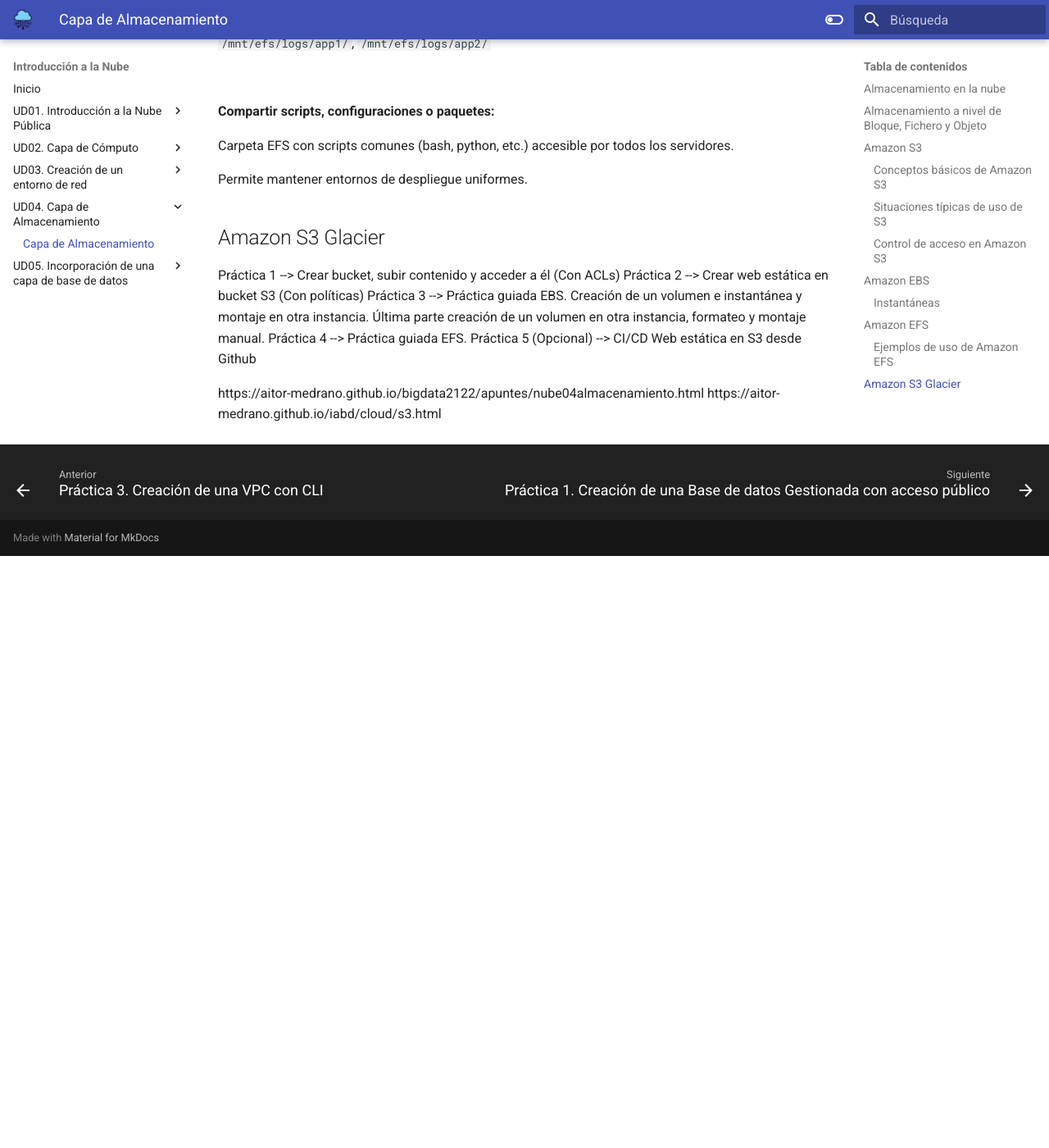
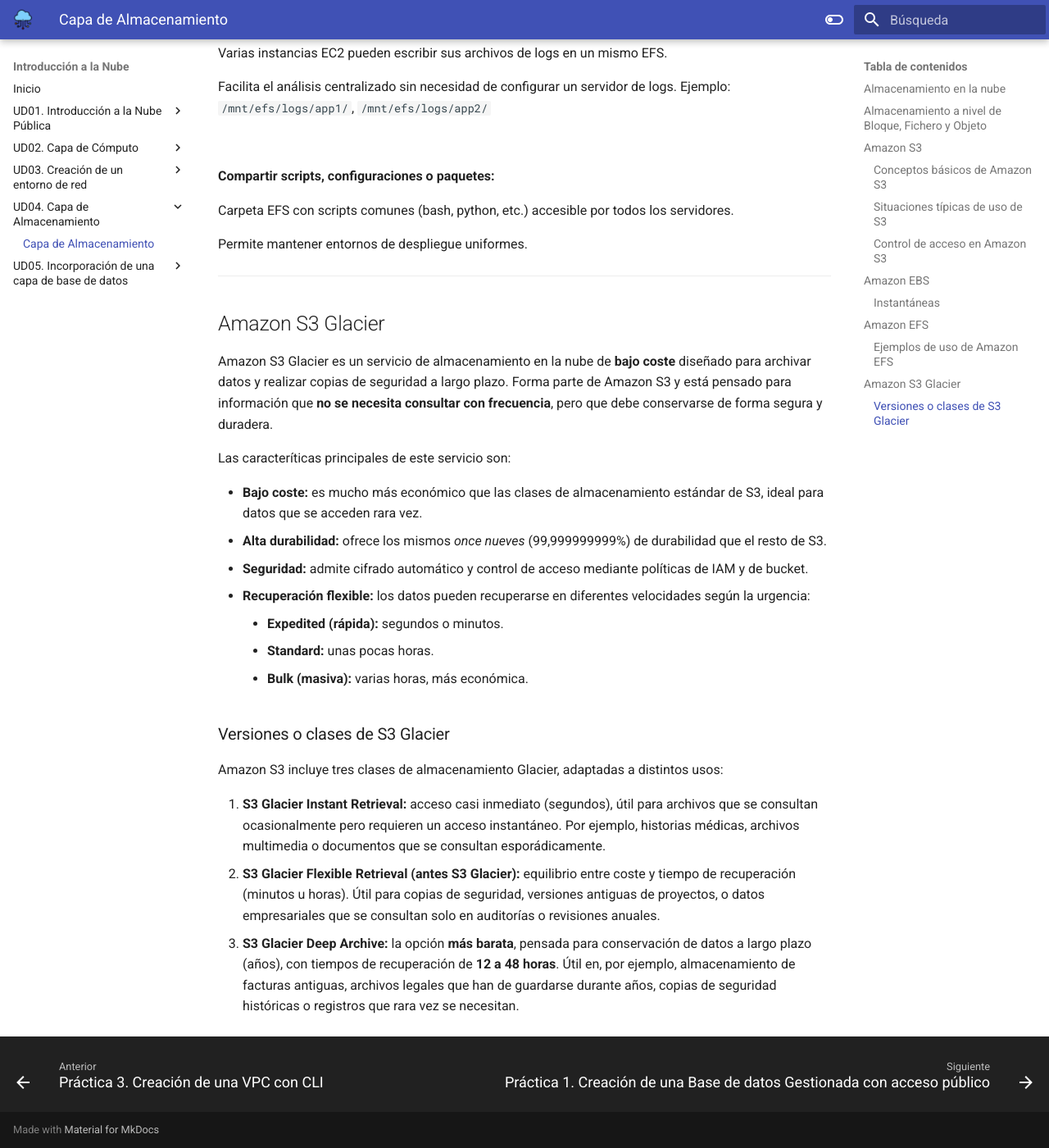
Before and after one commit to IES-CAMP-DE-MORVEDRE/optativa-cloud, an MkDocs documentation site: the page built from docs/ud04/ud04.md, in a window 1280 px wide and 1400 px high, scrolled down 9846 px. Shown: the whole window at 82% size. Built offline with MkDocs 1.6.1 and Material for MkDocs 9.7.7, drawn with Linux system fonts in a browser that asks for light colours; before the commit the page ends 10524 px from its top, so only the background shows below that.

Commit message:
S3 Glacier

```diff
--- a/docs/ud04/ud04.md
+++ b/docs/ud04/ud04.md
@@ -61,6 +61,7 @@
 - Amazon Elastic File System (**Amazon EFS**) --> Almacenamiento a nivel de Ficheros
 - Amazon Simple Storage Service **Glacier** --> Almacenamiento a nivel de Objetos
 
+---
 
 ## Amazon S3
 
@@ -159,6 +160,7 @@
 !!! danger "Atención"
     Usar un bucket de Amazon S3 para alojar un sitio web estático es una forma rápida de configurar una arquitectura en AWS, pero en la mayoría de los casos no se recomienda otorgar acceso público. Normalmente, S3 se utiliza para almacenar datos que son accedidos por aplicaciones externas o para guardar información confidencial y copias de seguridad, por lo que los buckets deben mantenerse privados para garantizar la seguridad de los datos.
 
+---
 
 ## Amazon EBS
 
@@ -192,6 +194,7 @@
 
 Las instantáneas se almacenan como objetos de Amazon S3.
 
+---
 
 ## Amazon EFS
 
@@ -270,15 +273,27 @@
 
 Permite mantener entornos de despliegue uniformes.
 
-
+---
 
 ## Amazon S3 Glacier
 
-Práctica 1 --> Crear bucket, subir contenido y acceder a él (Con ACLs)
-Práctica 2 --> Crear web estática en bucket S3 (Con políticas)
-Práctica 3 --> Práctica guiada EBS. Creación de un volumen e instantánea y montaje en otra instancia. Última parte creación de un volumen en otra instancia, formateo y montaje manual.
-Práctica 4 --> Práctica guiada EFS.
-Práctica 5 (Opcional) --> CI/CD Web estática en S3 desde Github
+Amazon S3 Glacier es un servicio de almacenamiento en la nube de **bajo coste** diseñado para archivar datos y realizar copias de seguridad a largo plazo. Forma parte de Amazon S3 y está pensado para información que **no se necesita consultar con frecuencia**, pero que debe conservarse de forma segura y duradera.
 
-https://aitor-medrano.github.io/bigdata2122/apuntes/nube04almacenamiento.html
-https://aitor-medrano.github.io/iabd/cloud/s3.html
+Las caracteríticas principales de este servicio son:
+
+* **Bajo coste:** es mucho más económico que las clases de almacenamiento estándar de S3, ideal para datos que se acceden rara vez.
+* **Alta durabilidad:** ofrece los mismos *once nueves* (99,999999999%) de durabilidad que el resto de S3.
+* **Seguridad:** admite cifrado automático y control de acceso mediante políticas de IAM y de bucket.
+* **Recuperación flexible:** los datos pueden recuperarse en diferentes velocidades según la urgencia:
+
+    * **Expedited (rápida):** segundos o minutos.
+    * **Standard:** unas pocas horas.
+    * **Bulk (masiva):** varias horas, más económica.
+
+### Versiones o clases de S3 Glacier
+
+Amazon S3 incluye tres clases de almacenamiento Glacier, adaptadas a distintos usos:
+
+1. **S3 Glacier Instant Retrieval:** acceso casi inmediato (segundos), útil para archivos que se consultan ocasionalmente pero requieren un acceso instantáneo. Por ejemplo, historias médicas, archivos multimedia o documentos que se consultan esporádicamente.
+2. **S3 Glacier Flexible Retrieval (antes S3 Glacier):** equilibrio entre coste y tiempo de recuperación (minutos u horas). Útil para copias de seguridad, versiones antiguas de proyectos, o datos empresariales que se consultan solo en auditorías o revisiones anuales.
+3. **S3 Glacier Deep Archive:** la opción **más barata**, pensada para conservación de datos a largo plazo (años), con tiempos de recuperación de **12 a 48 horas**. Útil en, por ejemplo, almacenamiento de facturas antiguas, archivos legales que han de guardarse durante años, copias de seguridad históricas o registros que rara vez se necesitan.
```
Also changed, not shown: docs/ud03/vpc.md (+1 -1 lines), docs/ud04/practica1.md (added, +96 -0 lines).
